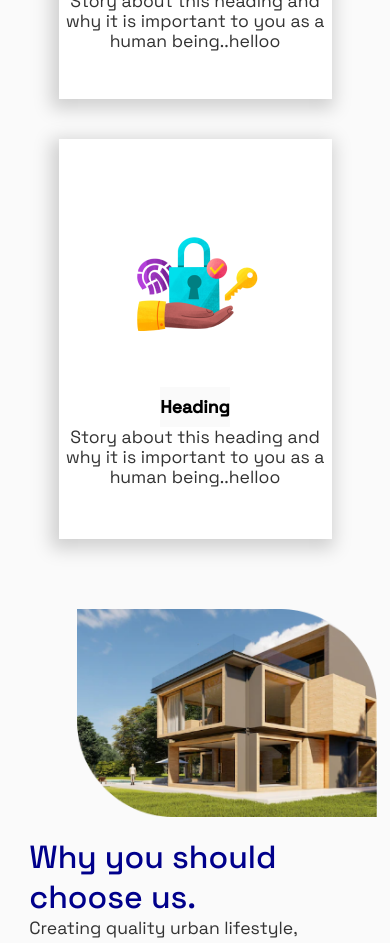
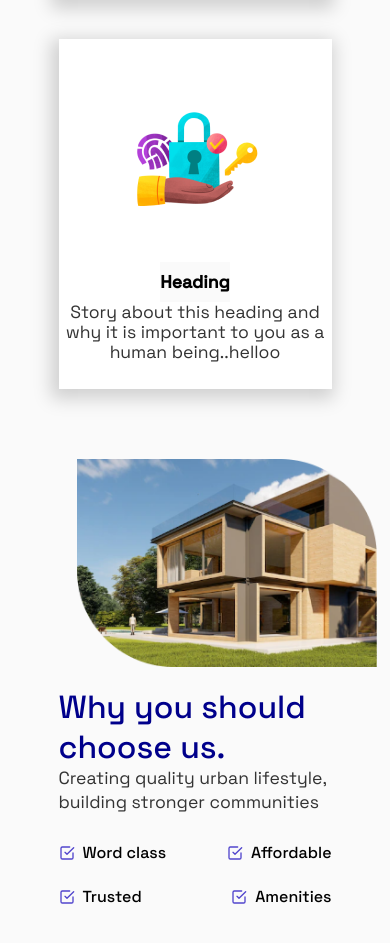
Before and after one commit to robbyevans/keevadis-website, a React (Vite) app: page / in a window 390 px wide. Shown: the part 2000-2943 px from the top of the page. Built offline with nearby package versions, Linux system fonts and the light colour scheme.

Commit message:
updated responsive screens

```diff
--- a/src/components/Banner/Banner.jsx
+++ b/src/components/Banner/Banner.jsx
@@ -1,5 +1,6 @@
 import React from 'react'
 import css from './Banner.module.scss'
+import { FiCheckSquare } from 'react-icons/fi';
 
 function Banner() {
   return (
@@ -11,10 +12,10 @@ function Banner() {
         <span className={css.primaryText}>Why you should choose us.</span><br/>
         <span className={css.secondaryText}>Creating quality urban lifestyle, building stronger communities</span>
         <div className={css.points}>
-          <span className="one">Word class</span>
-          <span className="two">Trusted</span>
-          <span className="three">Affordable</span>
-          <span className="four">Amenities</span>
+          <span className="one"><FiCheckSquare className='text-indigo-700 mr-2'/>Word class </span>
+          <span className="two"><FiCheckSquare className='text-indigo-700 mr-2'/>Trusted</span>
+          <span className="three"><FiCheckSquare className='text-indigo-700 mr-2'/>Affordable</span>
+          <span className="four"><FiCheckSquare className='text-indigo-700 mr-2'/>Amenities</span>
         </div>
       </div>
 
--- a/src/components/Banner/Banner.module.scss
+++ b/src/components/Banner/Banner.module.scss
@@ -5,8 +5,11 @@
     // display: flex;
     flex-direction: column;
     padding: 0px;
+    .leftside{
+      width: 70%;
+    }
     .rightside{
-      width: 85%;
+      width: 70%;
 
       margin: 20px;
       max-width: 100%;
@@ -32,13 +35,22 @@
   padding: 20px;
 
   .leftside{
+    // border: 1px solid red;
+    display: flex;
+    // align-items: center;
+    // justify-content: center;
+
     width: 40%;
     // margin-right: 70px;
     >img{
       height: 100%;
+      // margin-left: -20px;
+
     }
   }
   .rightside{
+    // border: 1px solid red;
+    // width: 50%;
     // width: 45%;
     .primaryText {
       @media (max-width: $sm) {
@@ -75,21 +87,25 @@
         position: absolute;
         top: 0px;
         left: 0px;
+        display: flex;
 
       }
       >:nth-child(2){
        position: absolute;
        bottom: 0px;
+       display: flex;
       }
       >:nth-child(3){
         position: absolute;
         top: 0px;
         right: 0px;
+        display: flex;
       }
       >:nth-child(4){
         position: absolute;
         bottom: 0px;
         right: 0px;
+        display: flex;
       }
 
     }
--- a/src/components/Cardbox/Cardbox.module.scss
+++ b/src/components/Cardbox/Cardbox.module.scss
@@ -31,7 +31,9 @@
       .card{
         margin-top: 10px;
         width: 70%;
+        max-height: 350px;
         margin: 20px;
+
         >:nth-child(3){
           line-height: 20px;
         }
@@ -51,8 +53,8 @@
     flex-direction: column;
     align-items: center;
     justify-content: center;
-    padding-top: 2rem;
-    padding-bottom: 2rem;
+    // padding-top: 0.5rem;
+    // padding-bottom: 1rem;
     height: 400px;
     background-color: #ffff;
     box-shadow: -3px 5px 17px 5px rgba(0,0,0,0.17);
--- a/src/components/Featured/Featured.module.scss
+++ b/src/components/Featured/Featured.module.scss
@@ -16,7 +16,7 @@
     >:nth-child(2){
       @media (max-width: $sm) {
         font-size: 1.1rem;
-        line-height: 10px;
+        line-height: 20px;
       }
       line-height: 30px;
       font-size: 1.3rem;
--- a/src/components/Testimonials/Testimonials.module.scss
+++ b/src/components/Testimonials/Testimonials.module.scss
@@ -5,6 +5,7 @@
   display: flex;
   flex-direction:column;
   padding: 50px;
+  margin-bottom: 50px;
   .header{
     // border: 1px solid red;
     display: flex;
@@ -44,14 +45,17 @@
         border-radius: 10px;
         background-color: #fff;
         min-width: 70%;
-        height: 60vh;
-        margin: 10px;
+        // height: 60vh;
+        margin-top: 50px;
         >:nth-child(1){
+          padding: 10px;
           font-weight: 600;
           padding-bottom: 20px;
           background-color: #fff;
         }
         >:nth-child(2){
+          padding: 10px;
+
 
             font-size: 1.1rem;
             line-height: 10px;
```
